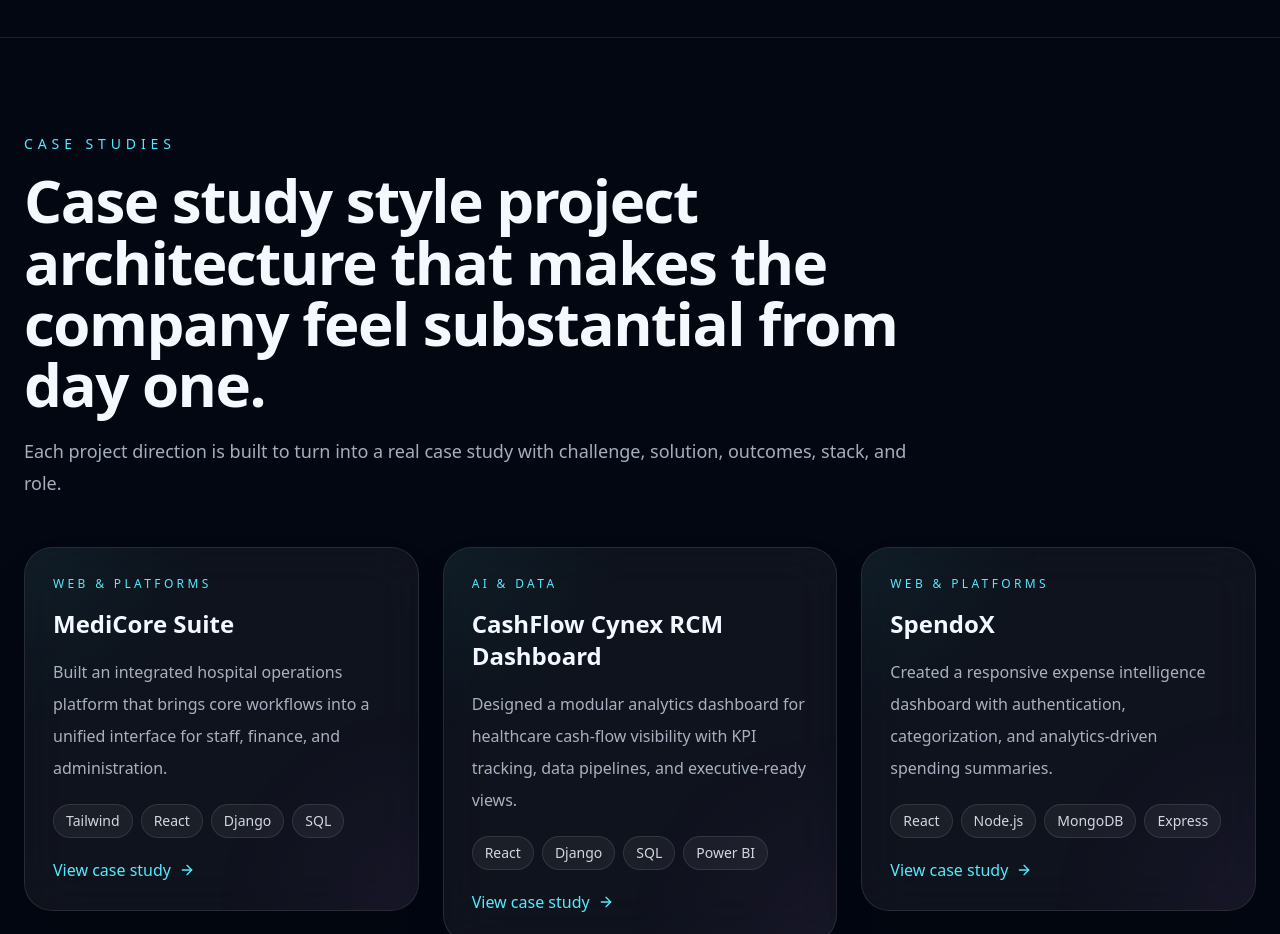
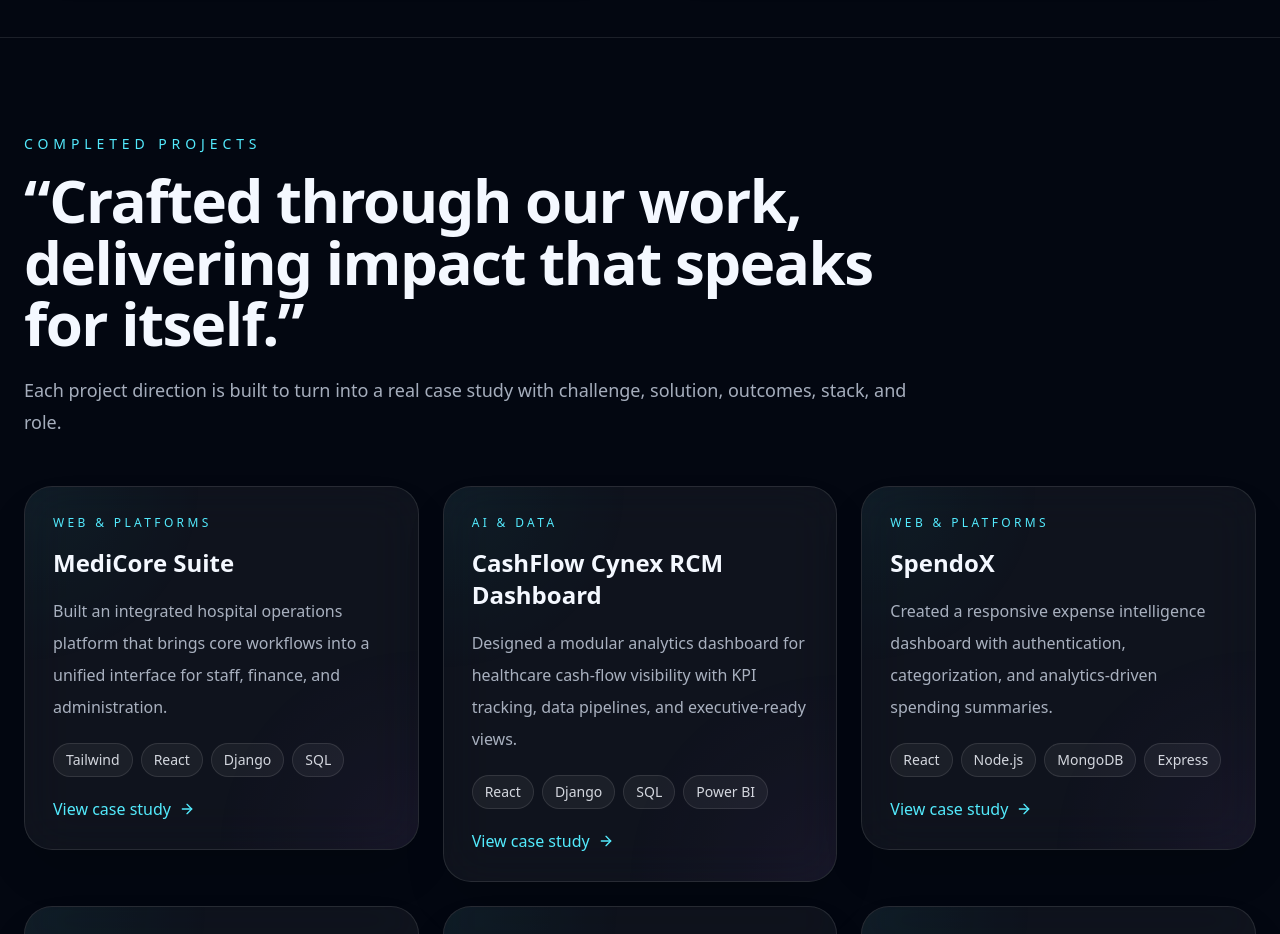
Before and after one commit to elprottoy-dev/cynexsys, a Next.js app: page / in a window 1280 px wide. Shown: the part 5660-6594 px from the top of the page. Built offline with nearby package versions, Linux system fonts and the light colour scheme.

Commit message:
Update page.tsx

```diff
--- a/app/page.tsx
+++ b/app/page.tsx
@@ -229,8 +229,8 @@ export default function HomePage() {
         <Container>
           <Reveal>
             <SectionHeading
-              eyebrow="Case Studies"
-              title="Case study style project architecture that makes the company feel substantial from day one."
+              eyebrow="Completed Projects"
+              title=" “Crafted through our work, delivering impact that speaks for itself.” "
               text="Each project direction is built to turn into a real case study with challenge, solution, outcomes, stack, and role."
             />
           </Reveal>
```
